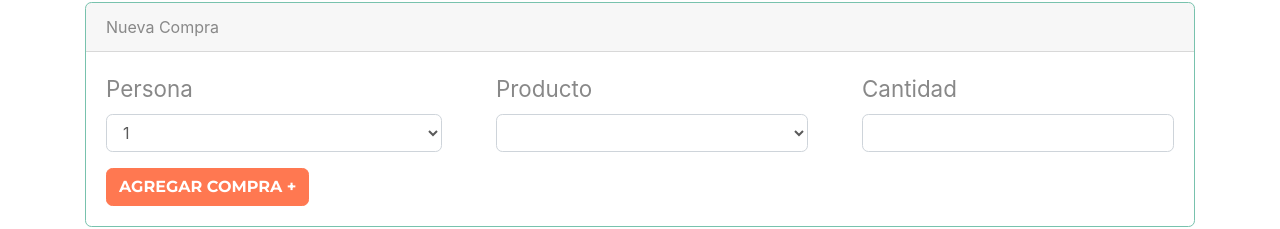
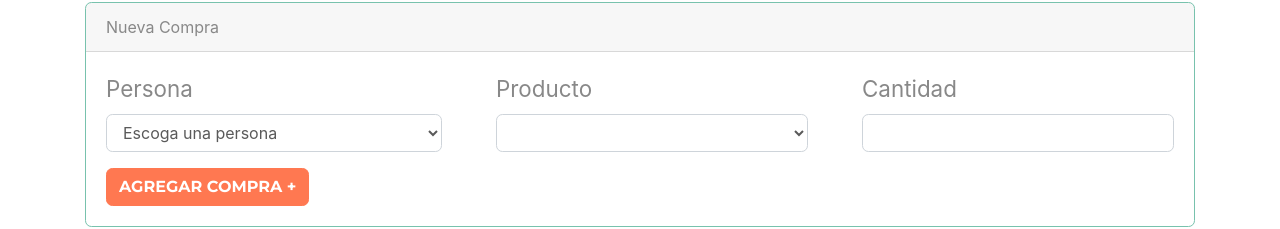
Before and after one commit to Larrygf02/redux-productos, a React (Create React App) app: page /compras in a window 1280 px wide. Shown: the part 368-597 px from the top of the page. Built offline with nearby package versions, Linux system fonts and the light colour scheme; data requests are answered from the project's data file.

Commit message:
Personas actions

```diff
--- a/src/components/Compras.js
+++ b/src/components/Compras.js
@@ -14,7 +14,7 @@ const Compras = () => {
             dispatch(obtenerProductoAction())
         }
         cargarDatos();
-    }, []);
+    }, [dispatch]);
 
     // acceder al state
     const loading = useSelector(state => state.compras.loading)
--- a/src/components/NuevaCompra.js
+++ b/src/components/NuevaCompra.js
@@ -1,17 +1,35 @@
-import React from 'react';
+import React, { useState, useEffect } from 'react';
+import { useSelector, useDispatch } from 'react-redux';
+import { obtenerPersonasAction } from '../actions/personasAction';
 
 const NuevaCompra = () => {
+    const dispatch = useDispatch()
+    useEffect(() => {
+        const cargarPersonas = () => dispatch(obtenerPersonasAction())
+        cargarPersonas();
+    }, [dispatch]);
+    const personas = useSelector(state => state.personas.personas)
+    // state
+    const [ persona, guardarPersona ] = useState('')
+    const [ producto, guardarProducto ] = useState(1)
+    const [ cantidad, guardarCantidad ] = useState(0)
+    const submitNuevaCompra = e => {
+        e.preventDefault()
+    }
     return (
         <div className="card border-primary mb-3">
             <div className="card-header">Nueva Compra</div>
             <div className="card-body">
-                <form>
+                <form onSubmit={submitNuevaCompra}>
                     <div className="row">
                         <div className="col">
                             <div className="form-group">
                                 <label htmlFor="">Persona</label>
-                                <select className="form-control">
-                                    <option value="">1</option>
+                                <select className="form-control" value={persona} onChange={e => guardarPersona(Number(e.target.value))}>
+                                    <option value="">Escoga una persona</option>
+                                    {personas.map(persona => (
+                                        <option key={persona.id}>{persona.nombre}</option>
+                                    ))}
                                 </select>
                             </div>
                         </div>
--- a/src/components/Personas.js
+++ b/src/components/Personas.js
@@ -10,7 +10,7 @@ const Personas = () => {
     useEffect(() => {
         const cargarPersonas = () => dispatch(obtenerPersonasAction())
         cargarPersonas();
-    }, []);
+    }, [dispatch]);
 
     // acceder al state
     const loading = useSelector(state => state.personas.loading)
--- a/src/components/Productos.js
+++ b/src/components/Productos.js
@@ -10,7 +10,7 @@ const Productos = () => {
     useEffect(() => {
         const cargarProductos = () => dispatch(obtenerProductosAction())
         cargarProductos();
-    }, []);
+    }, [dispatch]);
 
     //acceder al state
     const loading = useSelector(state => state.productos.loading)
```
